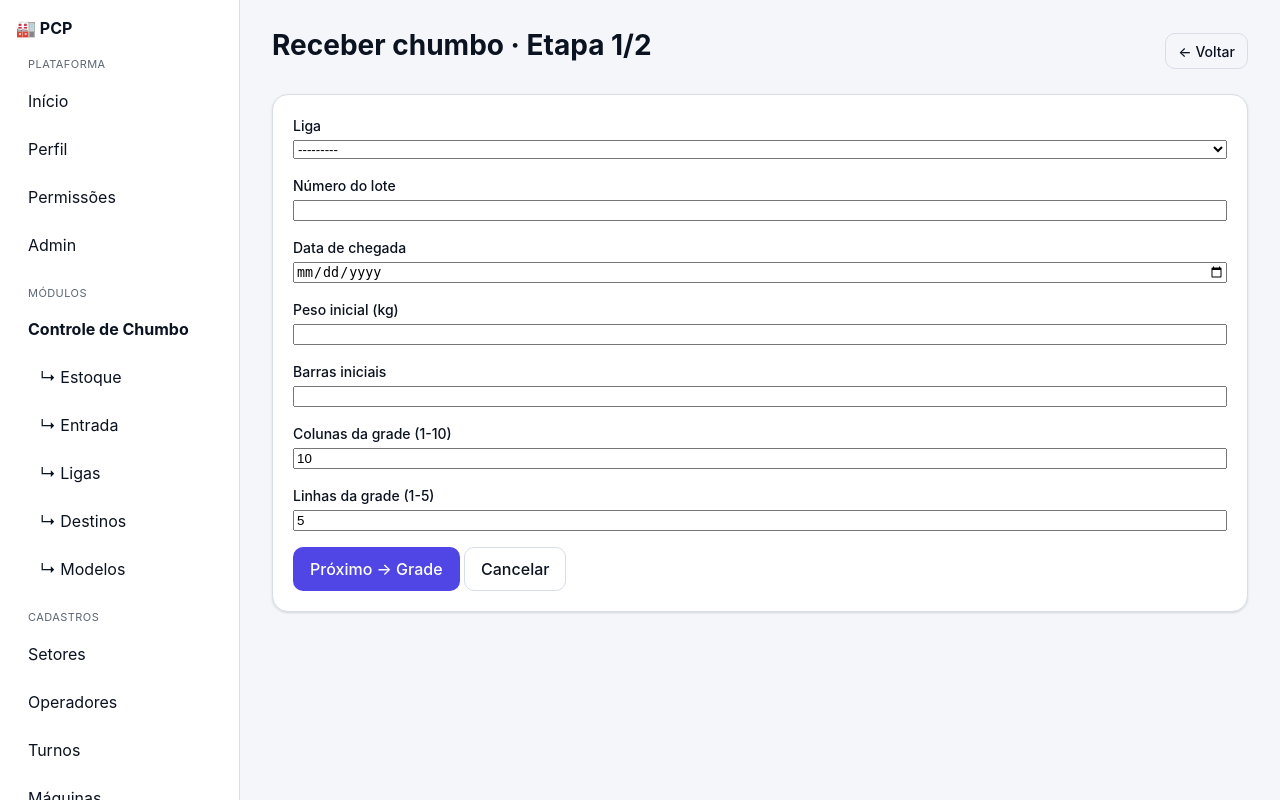
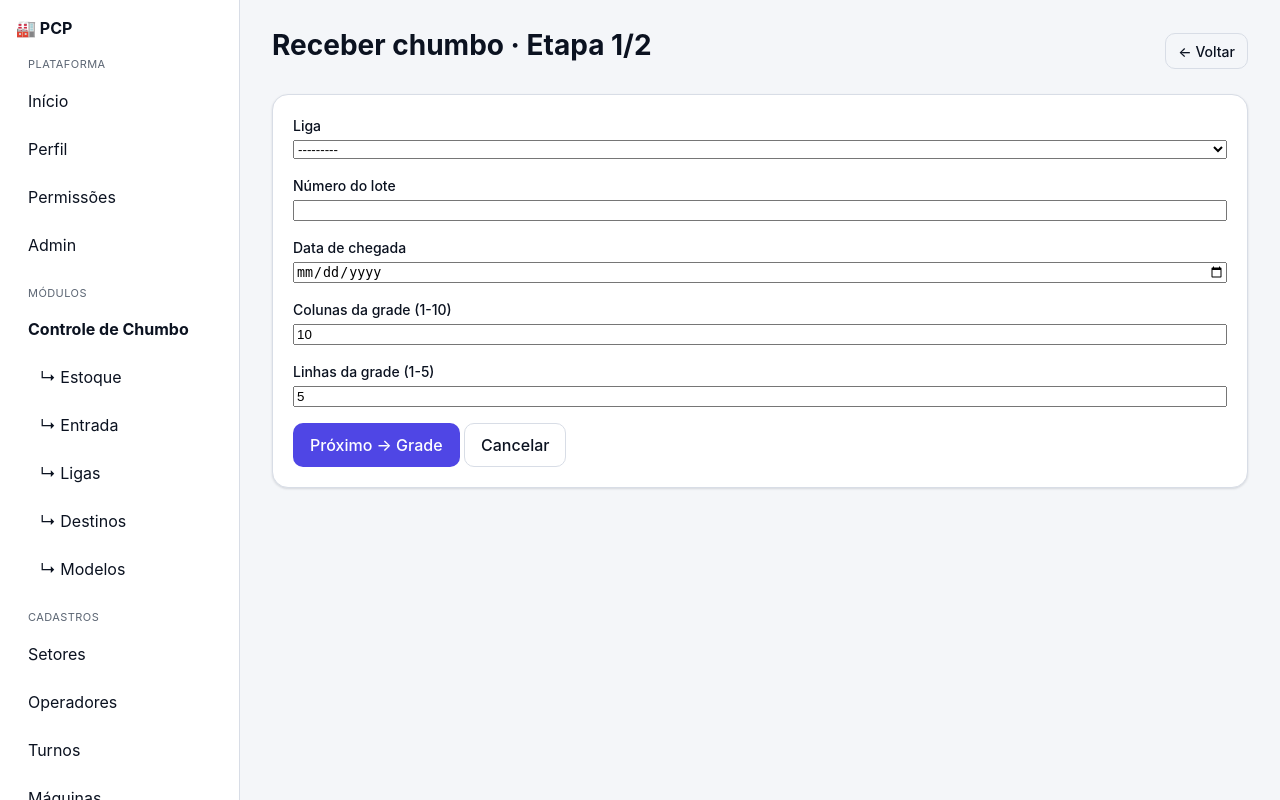
Before and after one commit to Mizael2025-hub/controle_chumbo_vCLI, a Django app: page /chumbo/lotes/novo/ in a window 1280 px wide. Run offline with Django 5.2, Linux system fonts and the light colour scheme; the visitor is signed in with stand-in values (Sample User, id 1); data that the repository does not hold is empty; parts of the project's set-up code (start-up, migrations or seed data) failed here and were passed over.

Commit message:
Sprint 3 (correcao): remover peso/barras iniciais da etapa 1
O total do lote agora vem da soma dos montes preenchidos na grade
(etapa 2), conforme fluxo real: pesa-se monte a monte e depois
confronta com a nota. peso_inicial_kg/barras_iniciais viram SNAP-
SHOT de auditoria (preenchido pela soma na criacao), nao alvo fixo.

- BatchStep1Form: so liga, lote, chegada, colunas, linhas
- step2: total = soma dos montes (sem comparacao com alvo)
- servico criar_lote_com_grade: snapshot = soma

```diff
--- a/modules/chumbo/lotes/forms.py
+++ b/modules/chumbo/lotes/forms.py
@@ -18,15 +18,11 @@ class BatchStep1Form(forms.ModelForm):
             "liga",
             "numero_lote",
             "data_chegada",
-            "peso_inicial_kg",
-            "barras_iniciais",
             "colunas_grade",
             "linhas_grade",
         ]
         labels = {
             "numero_lote": "Número do lote",
-            "peso_inicial_kg": "Peso inicial (kg)",
-            "barras_iniciais": "Barras iniciais",
             "colunas_grade": "Colunas da grade (1-10)",
             "linhas_grade": "Linhas da grade (1-5)",
         }
--- a/modules/chumbo/lotes/views.py
+++ b/modules/chumbo/lotes/views.py
@@ -33,8 +33,6 @@ class LoteStep1View(ModulePermMixin, View):
             "liga_nome": cd["liga"].nome,
             "numero_lote": cd["numero_lote"],
             "data_chegada": cd["data_chegada"].isoformat(),
-            "peso_inicial_kg": str(cd["peso_inicial_kg"]),
-            "barras_iniciais": cd["barras_iniciais"],
             "colunas_grade": cd["colunas_grade"],
             "linhas_grade": cd["linhas_grade"],
         }
@@ -99,13 +97,9 @@ class LoteStep2View(ModulePermMixin, View):
 
         soma_kg = sum((c[0] for c in celulas.values()), Decimal("0"))
         soma_barras = sum(c[1] for c in celulas.values())
-        peso_total = Decimal(s1["peso_inicial_kg"])
-        barras_total = s1["barras_iniciais"]
 
-        if soma_kg != peso_total:
-            form.add_error(None, f"Soma de kg da grade ({soma_kg}) não bate com o total do lote ({peso_total}).")
-        if soma_barras != barras_total:
-            form.add_error(None, f"Soma de barras ({soma_barras}) não bate com o total ({barras_total}).")
+        if not celulas or soma_kg <= 0 or soma_barras <= 0:
+            form.add_error(None, "Preencha ao menos uma célula da grade com kg e barras maiores que zero.")
         if form.errors:
             return render(
                 request, self.template_name, {"form": form, "cols": cols, "rows": rows, "s1": s1, "cells": self._cells(form, cols, rows)}
@@ -116,8 +110,8 @@ class LoteStep2View(ModulePermMixin, View):
             liga_id=s1["liga_id"],
             numero_lote=s1["numero_lote"],
             data_chegada=datetime.date.fromisoformat(s1["data_chegada"]),
-            peso_inicial_kg=peso_total,
-            barras_iniciais=barras_total,
+            peso_inicial_kg=soma_kg,
+            barras_iniciais=soma_barras,
             colunas_grade=cols,
             linhas_grade=rows,
             celulas=celulas,
```
Also changed, not shown: modules/chumbo/templates/chumbo/lote_step2.html (+7 -11 lines).
